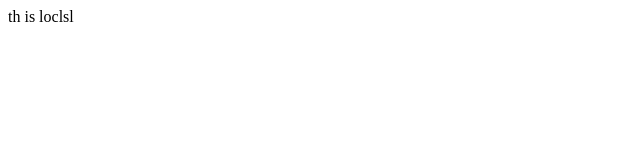
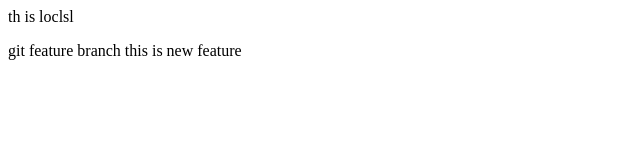
Before and after one commit to TheRahulS/repolocal, a plain HTML site: page index.html in a window 1280 px wide. Shown: the whole page, without its empty margins (0-640 px from the left). Drawn offline with Linux system fonts and the light colour scheme.

Commit message:
add new paragraph

```diff
--- a/index.html
+++ b/index.html
@@ -1 +1,2 @@
 <p>th is loclsl </p>
+<p>git feature branch this is new feature</p>
```
